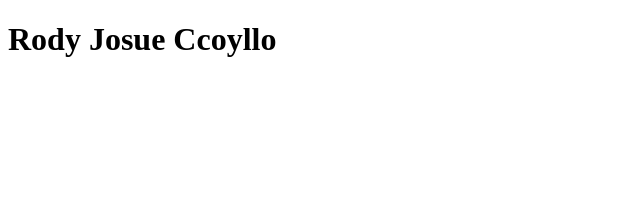
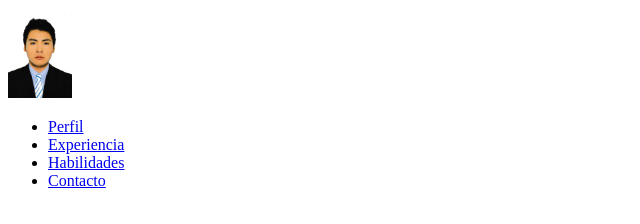
Before and after one commit to josueCoder/BOOTCAMP-FRONTEND-2022, a plain HTML site: page semana-1/WEB-PERSONAL/index.html in a window 1280 px wide. Shown: the whole page, without its empty margins (0-640 px from the left). Drawn offline with Linux system fonts and the light colour scheme.

Commit message:
s1: header agregado

```diff
--- a/semana-1/WEB-PERSONAL/index.html
+++ b/semana-1/WEB-PERSONAL/index.html
@@ -12,7 +12,21 @@
     </style>
 </head>
 <body>
-     <h1>Rody Josue Ccoyllo</h1>
+    <header>
+        <nav>
+
+            <img src="./img/foto-perfil.jfif" alt="rody-josue" width="64px"/>
+
+             <ul>
+                 <li><a href="#">Perfil</a></li>
+                 <li><a href="#">Experiencia</a></li>
+                 <li><a href="#">Habilidades</a></li>
+                 <li><a href="#">Contacto</a></li>
+             </ul>
+           </nav>
+    </header>
+
+
 
 </body>
 </html>
```
